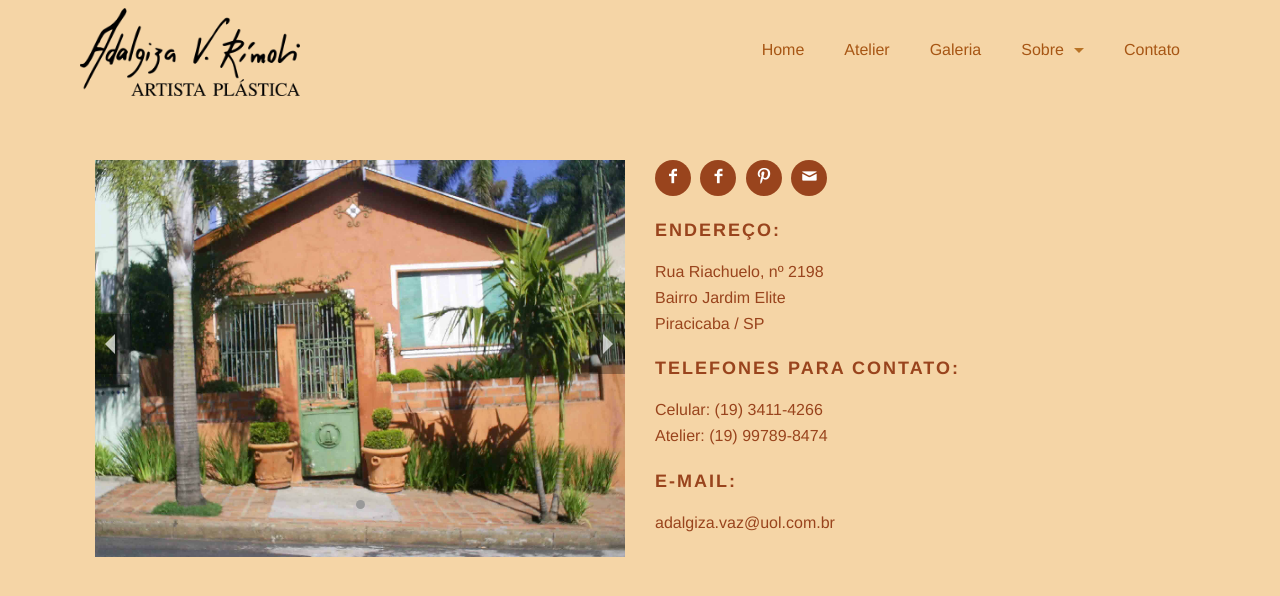
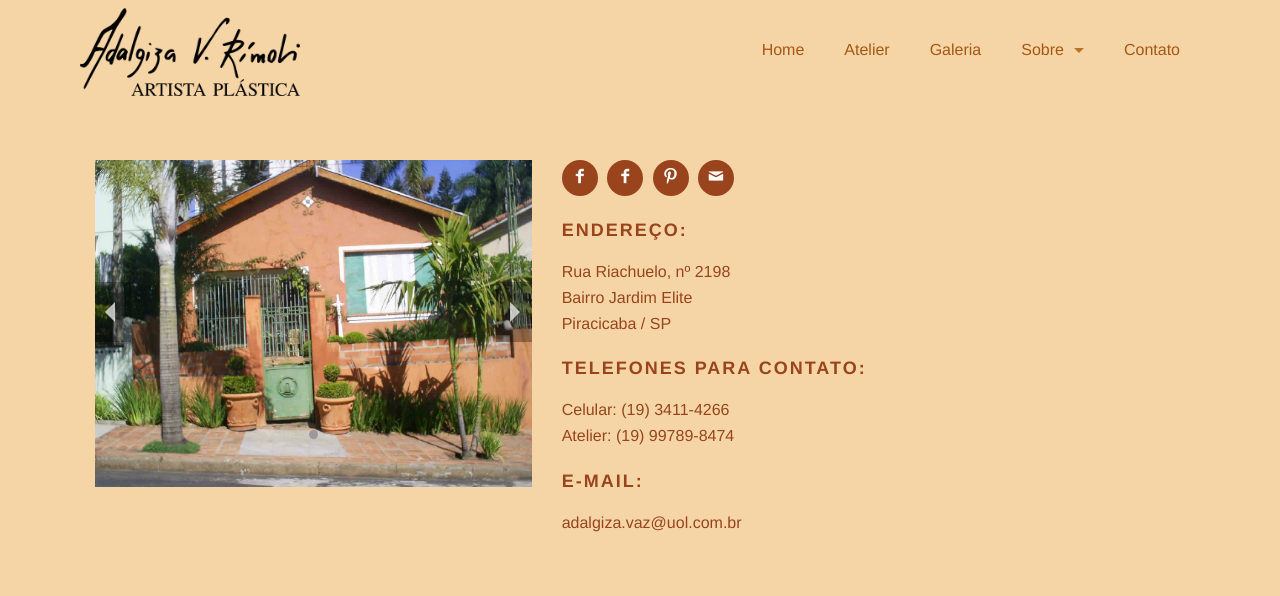
Before and after one commit to rtuma/adalgizadevel.github.io, a Jekyll site: the page built from atelier.html, in a window 1280 px wide. Shown: the top 596 px of the page. Built offline with Jekyll 4.4.1, drawn with Linux system fonts in a browser that asks for light colours.

Commit message:
Reduzido um pouco o tamanho da imagem

```diff
--- a/atelier.html
+++ b/atelier.html
@@ -8,7 +8,7 @@ images:
 
 <div class='three spacing'></div>
 <div class='row'>
-  <div class='large-6 columns'>
+  <div class='large-5 columns'>
     <ul data-orbit=''>
       {% for image in page.images %}
         <li>
@@ -18,7 +18,7 @@ images:
     </ul>
   </div>
 
-  <div class='large-6 columns-right'>
+  <div class='large-7 columns-right'>
 
       <div class='socials'>
         {% for member in site.data.members %}
```
